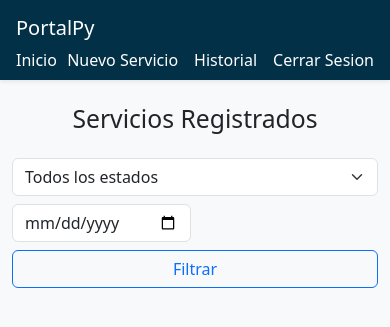
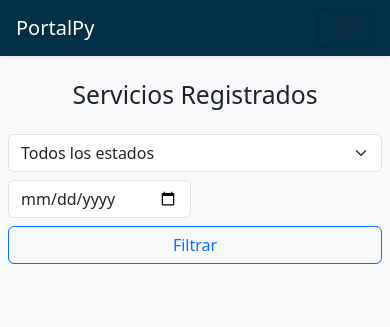
Before and after one commit to LucasCanete/Flask-ERP, a Flask app: page / in a window 390 px wide. Shown: the top 327 px of the page. Run offline with Flask 3, Linux system fonts and the light colour scheme; a user stored in the database is signed in.

Commit message:
Made base responsive on moviles

```diff
--- a/erp_system/templates/base.html
+++ b/erp_system/templates/base.html
@@ -43,25 +43,27 @@
 
   <nav class="navbar navbar-expand-lg navbar-custom shadow-sm px-3">
   <a class="navbar-brand" href="#">PortalPy</a>
+  <button class="navbar-toggler" type="button" data-bs-toggle="collapse" data-bs-target="#navbarContent"
+          aria-controls="navbarContent" aria-expanded="false" aria-label="Toggle navigation">
+    <span class="navbar-toggler-icon" style="color:white;"></span>
+  </button>
 
-        <div class="d-flex w-100">
-            <a class="nav-link d-inline" href="{{ url_for('home_bp.home_page') }}">Inicio</a>
-
-            <div class="ms-auto d-flex">
+  <div class="collapse navbar-collapse" id="navbarContent">
+    <ul class="navbar-nav ms-auto mb-2 mb-lg-0">
+      <li class="nav-item"><a class="nav-link" href="{{ url_for('home_bp.home_page') }}">Inicio</a></li>
       {% if current_user.is_authenticated %}
-              <a class="nav-link me-3" href="{{ url_for('service_bp.service_page') }}">Nuevo Servicio</a>
-              <a class="nav-link me-3" href="{{ url_for('history_bp.history_page') }}">Historial</a>
-              <a class="nav-link" href="{{ url_for('home_bp.logout') }}">Cerrar Sesion</a>
+      <li class="nav-item"><a class="nav-link" href="{{ url_for('service_bp.service_page') }}">Nuevo Servicio</a></li>
+      <li class="nav-item"><a class="nav-link" href="{{ url_for('history_bp.history_page') }}">Historial</a></li>
+      <li class="nav-item"><a class="nav-link" href="{{ url_for('home_bp.logout') }}">Cerrar Sesion</a></li>
       {% else %}
-              <a class="nav-link me-3" href="{{ url_for('login_bp.login_page') }}">Iniciar Sesion</a>
-              <a class="nav-link" href="{{ url_for('register_bp.register_page') }}">Registrarme</a>
-            {% endif%}
-            </div>
-
+      <li class="nav-item"><a class="nav-link" href="{{ url_for('login_bp.login_page') }}">Iniciar Sesion</a></li>
+      <li class="nav-item"><a class="nav-link" href="{{ url_for('register_bp.register_page') }}">Registrarme</a></li>
+      {% endif %}
+    </ul>
   </div>
 </nav>
 
-    <div class="container mt-4">
+    <div class="container-fluid mt-4 px-2">
         {% with messages = get_flashed_messages(with_categories=True) %}
         {% if messages %}
           <div id="flash-messages">
```
Also changed, not shown: site.db. Lines whose indentation alone changed are shown as unchanged.
